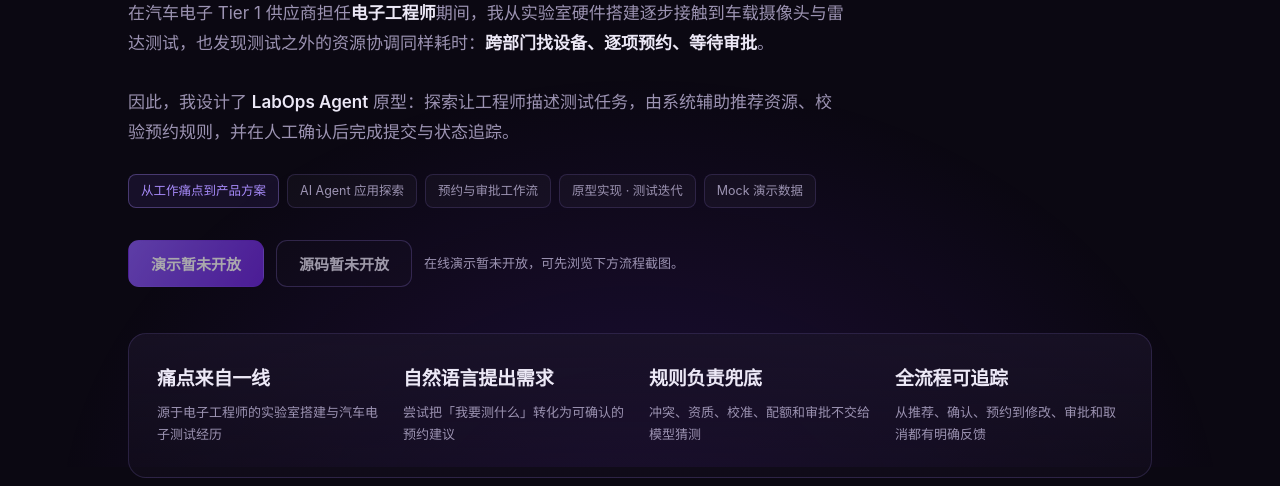
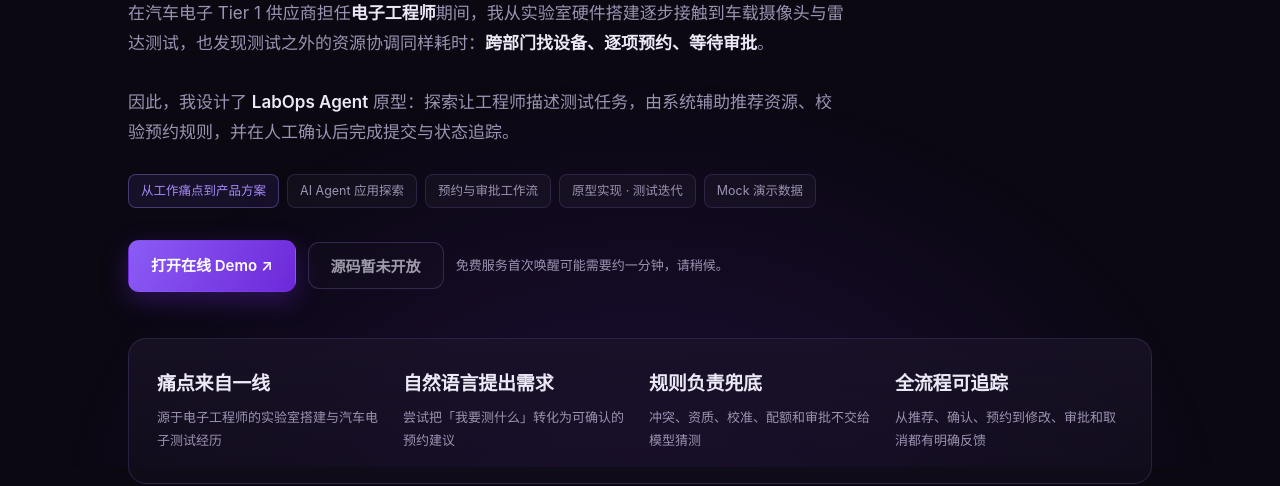
Before and after one commit to luckyGirl-yu929/luckyGirl-yu929.github.io, a plain HTML site: page projects/LabOps_Agent.html in a window 1280 px wide. Shown: the part 333-819 px from the top of the page. Drawn offline with Linux system fonts and the light colour scheme.

Commit message:
Connect LabOps portfolio to live Render demo

```diff
--- a/projects/LabOps_Agent.html
+++ b/projects/LabOps_Agent.html
@@ -285,9 +285,9 @@
       <span class="tag">Mock 演示数据</span>
     </div>
     <div class="actions">
-      <button class="btn btn-p" id="btn-demo" type="button" disabled title="尚未部署公开演示服务">演示暂未开放</button>
+      <a class="btn btn-p" id="btn-demo" href="https://labops-agent-0qn5.onrender.com/index.html" target="_blank" rel="noopener noreferrer">打开在线 Demo ↗</a>
       <button class="btn btn-g" id="btn-repo" type="button" disabled title="源码仓库暂未开放公开访问">源码暂未开放</button>
-      <span class="coldhint">在线演示暂未开放，可先浏览下方流程截图。</span>
+      <span class="coldhint">免费服务首次唤醒可能需要约一分钟，请稍候。</span>
     </div>
 
     <div class="stats" aria-label="项目价值概览">
@@ -377,13 +377,13 @@
   <div class="wrap">
     <div class="cta">
       <h3>进一步了解项目</h3>
-      <p>项目基于模拟设备与预约数据；在线演示暂未开放，可通过上方截图了解流程。</p>
+      <p>项目基于模拟设备与预约数据，可在线体验登录、预约与审批流程。</p>
       <div class="actions" style="justify-content:center">
-        <button class="btn btn-p" id="btn-demo2" type="button" disabled title="尚未部署公开演示服务">演示暂未开放</button>
+        <a class="btn btn-p" id="btn-demo2" href="https://labops-agent-0qn5.onrender.com/index.html" target="_blank" rel="noopener noreferrer">打开在线 Demo ↗</a>
         <button class="btn btn-g" id="btn-repo2" type="button" disabled title="源码仓库暂未开放公开访问">源码暂未开放</button>
       </div>
       <p style="margin-top:18px;margin-bottom:0;font-size:12.5px;color:var(--muted-2)">
-        当前展示使用 Mock 演示数据，不连接真实实验室。
+        使用共享 Mock 演示数据，不连接真实实验室；免费实例休眠或重新部署后，演示数据可能重置。
       </p>
     </div>
   </div>
```
